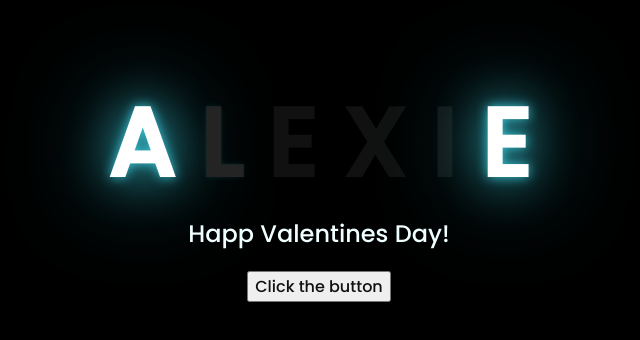
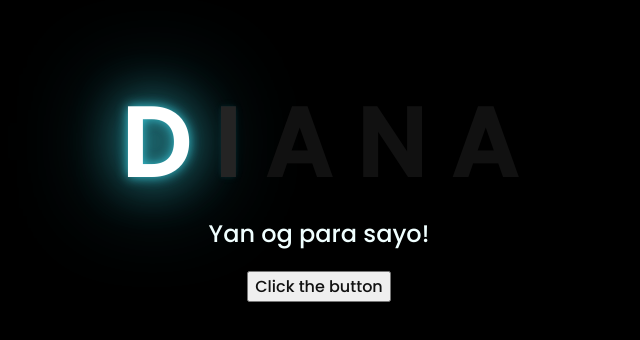
Before and after one commit to Jhester11/HappyValentinesDay, a plain HTML site: page index.html in a window 1280 px wide. Shown: the part 222-562 px from the top of the page, without its empty margins (329-969 px from the left). Drawn offline with Linux system fonts and the light colour scheme.

Commit message:
Update index.html

```diff
--- a/index.html
+++ b/index.html
@@ -11,15 +11,14 @@
 <body>
     <div class="greetings">
     <!-- silahkan menambah kata sesuai keinginan dengan <span>text...</span -->
+        <span>D</span>
+        <span>I</span>
         <span>A</span>
-        <span>L</span>
-        <span>E</span>
-        <span>X</span>
-        <span>I</span>
-        <span>E</span>
+        <span>N</span>
+        <span>A</span>
     </div>
     <div class="description">
-        <span>Happ Valentines Day!</span>
+        <span>Yan og para sayo!</span>
     </div>
     <div class="button">
         <button>
```
